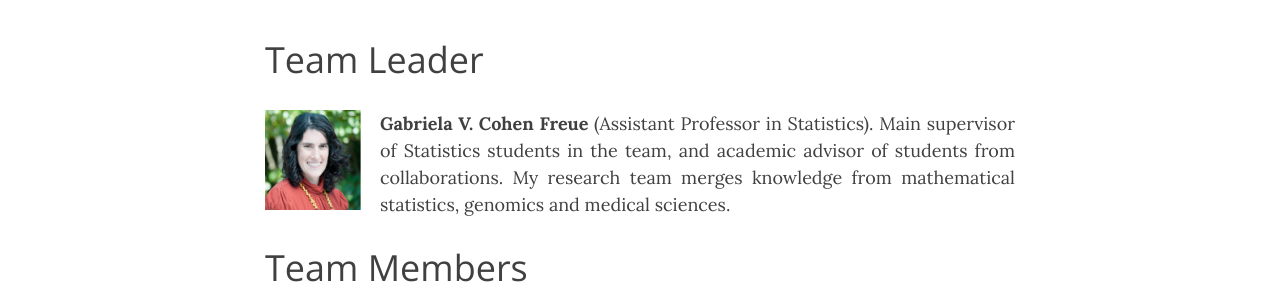
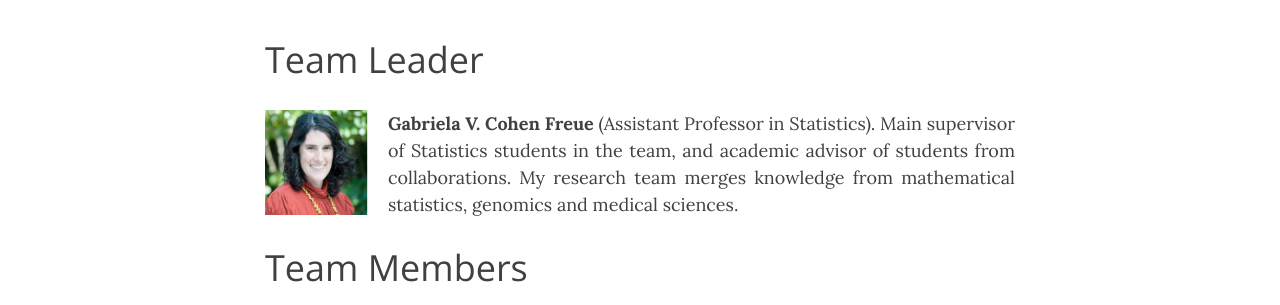
Before and after one commit to gcohenfr/gcohenfr.github.io, a Jekyll site: the page built from team.md, in a window 1280 px wide. Shown: the part 228-533 px from the top of the page. Built offline with Jekyll 4.4.1, drawn with Linux system fonts in a browser that asks for light colours; nearby versions of some CDN libraries.

Commit message:
Update team.md

```diff
--- a/team.md
+++ b/team.md
@@ -5,7 +5,7 @@
 
 # Team Leader
 
-<img style="float: left;" src="/img/me.png" height="100" width="115"> **Gabriela V. Cohen Freue** (Assistant Professor in Statistics). Main supervisor of Statistics students in the team, and academic advisor of students from collaborations. My research team merges knowledge from mathematical statistics, genomics and medical sciences.
+<img style="float: left;" src="/img/me.png" height="105" width="123"> **Gabriela V. Cohen Freue** (Assistant Professor in Statistics). Main supervisor of Statistics students in the team, and academic advisor of students from collaborations. My research team merges knowledge from mathematical statistics, genomics and medical sciences.
 
 # Team Members
 
```
